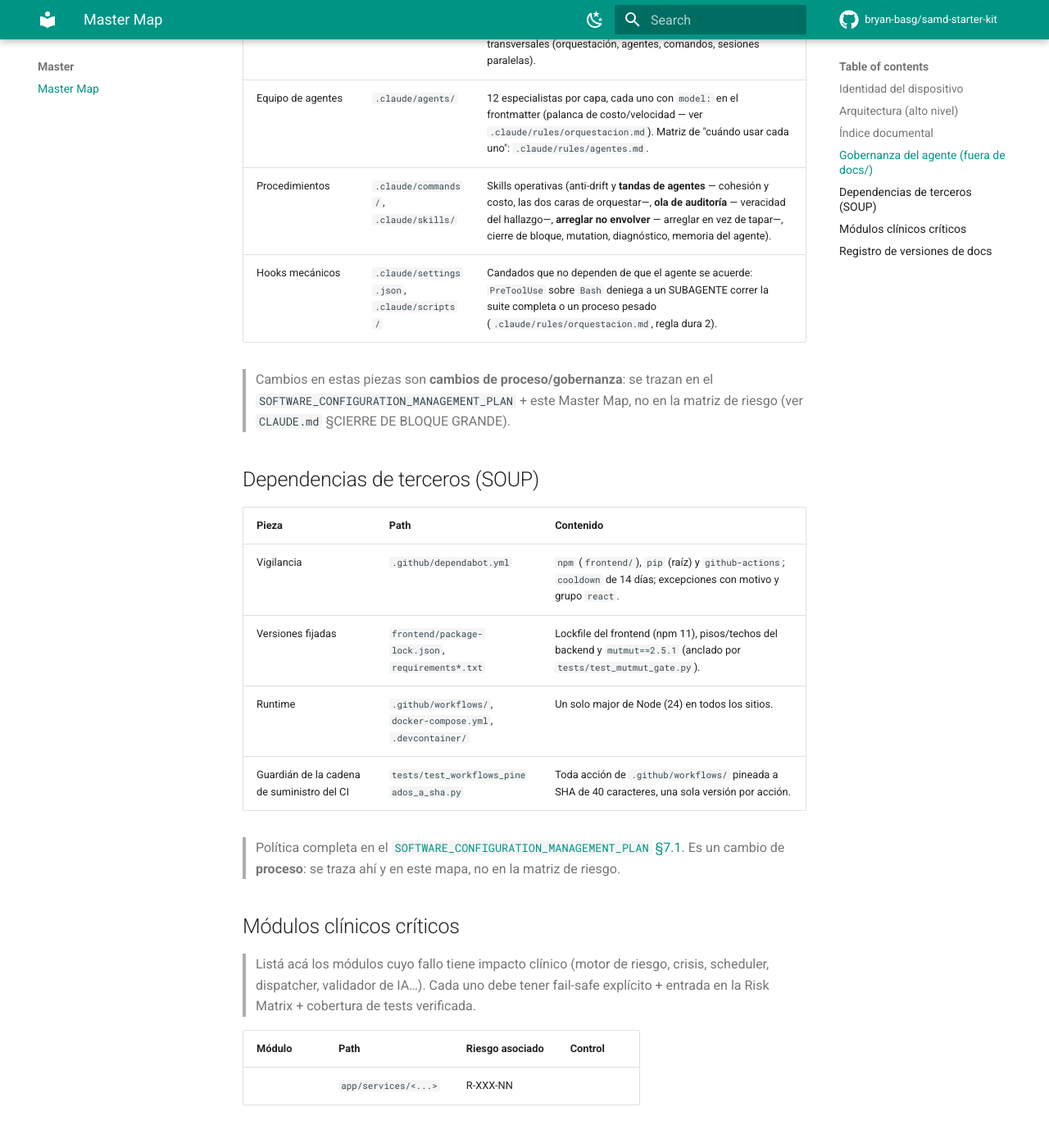
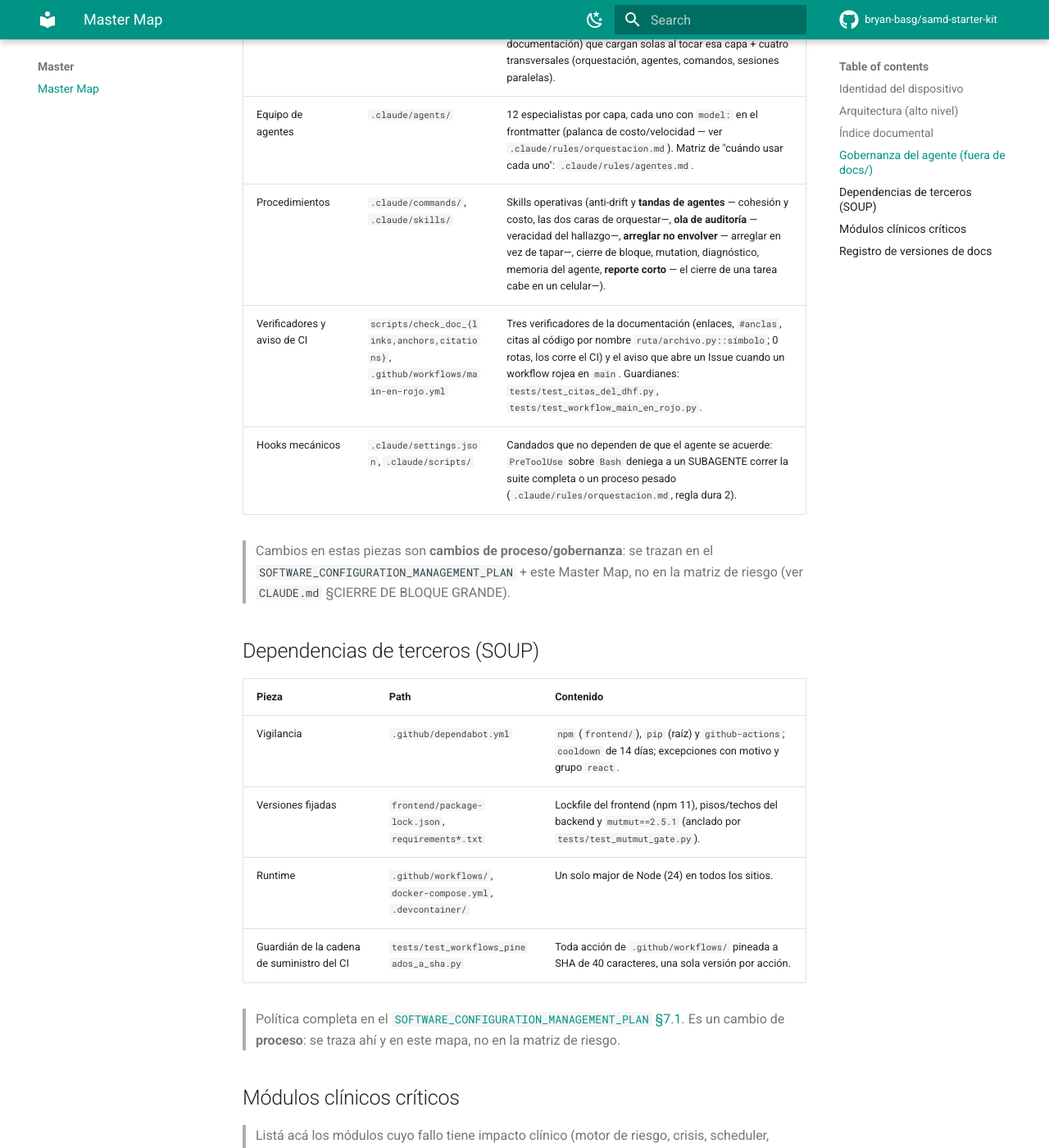
Before and after one commit to bryan-basg/samd-starter-kit, an MkDocs documentation site: the page built from docs/00_master/MASTER_MAP.md, in a window 1280 px wide and 1400 px high, scrolled down 2528 px. Shown: the whole window at 82% size. Built offline with MkDocs 1.6.1 and Material for MkDocs 9.7.7, drawn with Linux system fonts in a browser that asks for light colours; comment, search, counter and statistics services are not loaded.

Commit message:
docs(trazabilidad): SCMP v1.7 + Master Map v1.6 + CHANGELOG del lote grande
Trazabilidad de PROCESO (no toca el producto, por eso no va a ISO 14971):
verificadores de anclas y de citas por nombre, regla path-scoped docs.md,
workflow main-en-rojo con su test, skill /reporte-corto.

Tambien alinea el ejemplo de cita de docs.md con el marcador de plantilla
que el verificador ignora (el ejemplo real fue marcado como roto dos veces).

Verificacion: 124 tests, mypy/ruff limpios, 0 enlaces/anclas/citas rotas.

Co-Authored-By: Claude Sonnet 5.5 <noreply@anthropic.com>

```diff
--- a/docs/00_master/MASTER_MAP.md
+++ b/docs/00_master/MASTER_MAP.md
@@ -51,7 +51,8 @@ El reglamento que gobierna a los agentes vive junto al código, no en el DHF:
 | Entrada para otras herramientas | `AGENTS.md` | Apunta a `CLAUDE.md` y `.claude/` para las herramientas que leen `AGENTS.md` (Codex y similares); no agrega reglas. |
 | Reglas por capa | `.claude/rules/` | Cinco **path-scoped** (backend, UX clínica, testing, CI, documentación) que cargan solas al tocar esa capa + cuatro transversales (orquestación, agentes, comandos, sesiones paralelas). |
 | Equipo de agentes | `.claude/agents/` | 12 especialistas por capa, cada uno con `model:` en el frontmatter (palanca de costo/velocidad — ver `.claude/rules/orquestacion.md`). Matriz de "cuándo usar cada uno": `.claude/rules/agentes.md`. |
-| Procedimientos | `.claude/commands/`, `.claude/skills/` | Skills operativas (anti-drift y **tandas de agentes** — cohesión y costo, las dos caras de orquestar—, **ola de auditoría** — veracidad del hallazgo—, **arreglar no envolver** — arreglar en vez de tapar—, cierre de bloque, mutation, diagnóstico, memoria del agente). |
+| Procedimientos | `.claude/commands/`, `.claude/skills/` | Skills operativas (anti-drift y **tandas de agentes** — cohesión y costo, las dos caras de orquestar—, **ola de auditoría** — veracidad del hallazgo—, **arreglar no envolver** — arreglar en vez de tapar—, cierre de bloque, mutation, diagnóstico, memoria del agente, **reporte corto** — el cierre de una tarea cabe en un celular—). |
+| Verificadores y aviso de CI | `scripts/check_doc_{links,anchors,citations}`, `.github/workflows/main-en-rojo.yml` | Tres verificadores de la documentación (enlaces, `#anclas`, citas al código por nombre `ruta/archivo.py::símbolo`; 0 rotas, los corre el CI) y el aviso que abre un Issue cuando un workflow rojea en `main`. Guardianes: `tests/test_citas_del_dhf.py`, `tests/test_workflow_main_en_rojo.py`. |
 | Hooks mecánicos | `.claude/settings.json`, `.claude/scripts/` | Candados que no dependen de que el agente se acuerde: `PreToolUse` sobre `Bash` deniega a un SUBAGENTE correr la suite completa o un proceso pesado (`.claude/rules/orquestacion.md`, regla dura 2). |
 
 > Cambios en estas piezas son **cambios de proceso/gobernanza**: se trazan en el
```
Also changed, not shown: other parts of docs/00_master/MASTER_MAP.md (+2 -2 lines), .claude/rules/docs.md (+1 -1 lines), CHANGELOG.md (+5 -0 lines), docs/07_regulatory_and_compliance/SOFTWARE_CONFIGURATION_MANAGEMENT_PLAN.md (+1 -0 lines).
